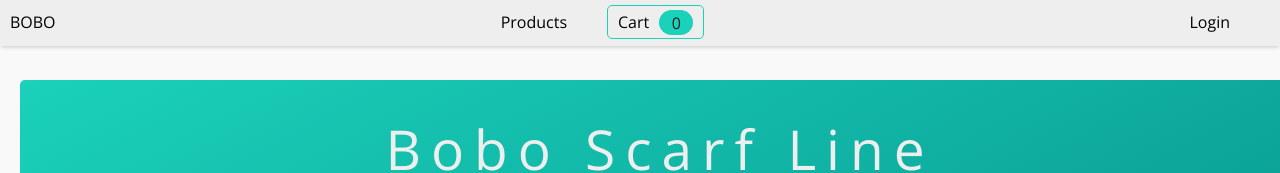
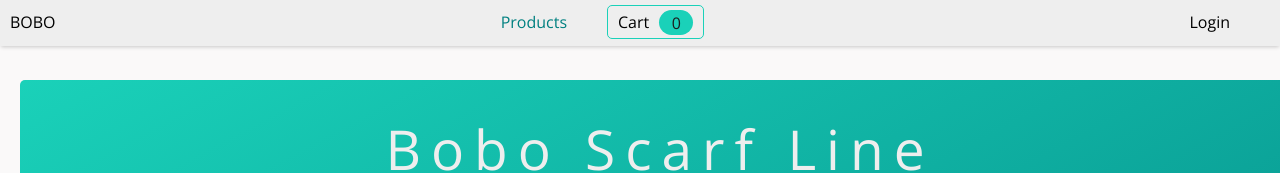
Before and after one commit to davidkaggulire/react-bobo-store, a React (Create React App) app: page / in a window 1280 px wide. In both pictures the pointer is over the link 533 px from the left and 22 px from the top of the page. Shown: the top 173 px of the page. Built offline with nearby package versions, Linux system fonts and the light colour scheme.

Commit message:
add hover effect to menus

```diff
--- a/src/components/Layout/Navigation.module.css
+++ b/src/components/Layout/Navigation.module.css
@@ -44,6 +44,14 @@
 .menu {
   margin-right: 4rem;
   /* font-size: 1.6rem; */
+}
+
+/* .menu:hover {
+  color:#1ad1b9;
+} */
+
+.menu a:hover {
+  color:var(--color-secondary-dark);
 }
 
 .nav_buttons {
```
